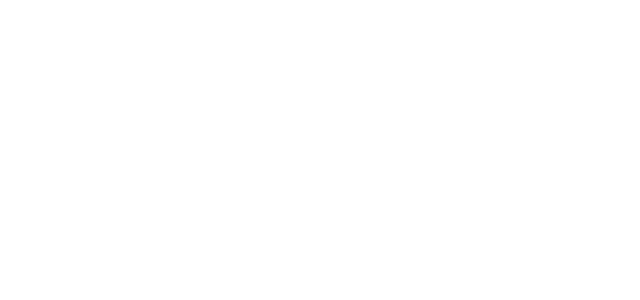
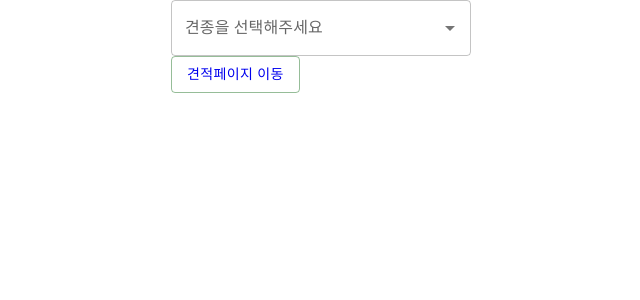
Before and after one commit to z9612/getchu, a React (Create React App) app in the folder frontend/: page /breedselect in a window 1280 px wide. Before the commit this address had no page. Shown: the top 300 px of the page, without its empty margins (271-911 px from the left). Built offline with nearby package versions, Linux system fonts and the light colour scheme; the HTML template or start-up script is replaced by a standard one.

Commit message:
Fix: 파일명 수정

```diff
--- a/frontend/src/App.js
+++ b/frontend/src/App.js
@@ -5,7 +5,7 @@
 import Result from "./pages/result";
 import Start from "./pages/start";
 import Costs from "./pages/costs";
-import DogSelect from "./pages/dogSelect";
+import BreedSelect from "./pages/breedSelect";
 import EstimateDetailPage from "./pages/estimate/EstimateDetailPage";
 
 import "./index.css";
@@ -28,7 +28,7 @@
           <Route path="/estimate/detail" element={<EstimateDetailPage />} />
         </Route>
         <Route path="/start" element={<Start />} />
-        <Route path="/dogselect" element={<DogSelect />} />
+        <Route path="/breedselect" element={<BreedSelect />} />
         <Route path="/costs/:breed" element={<Costs />} />
       </Routes>
     </Router>
--- a/frontend/src/pages/dogSelect.js
+++ b/frontend/src/pages/breedSelect.js
@@ -1,6 +1,6 @@
 import React, { useState } from "react";
 import { Container, Typography } from "@material-ui/core";
-import ComboBox from "./dogSelect/ComboBox";
+import ComboBox from "./breedSelectComponent/ComboBox";
 
 function dogSelect() {
   return (
```
Also changed, not shown: frontend/src/pages/breedSelectComponent/ComboBox.js (renamed from frontend/src/pages/dogSelect/ComboBox.js), frontend/src/pages/breedSelectComponent/DogBreedList.js (renamed from frontend/src/pages/dogSelect/DogBreedList.js), frontend/src/pages/breedSelectComponent/dogInfo.json (renamed from frontend/src/pages/dogSelect/dogInfo.json), frontend/src/pages/breedSelectComponent/dogSelectComponent.css (added).
